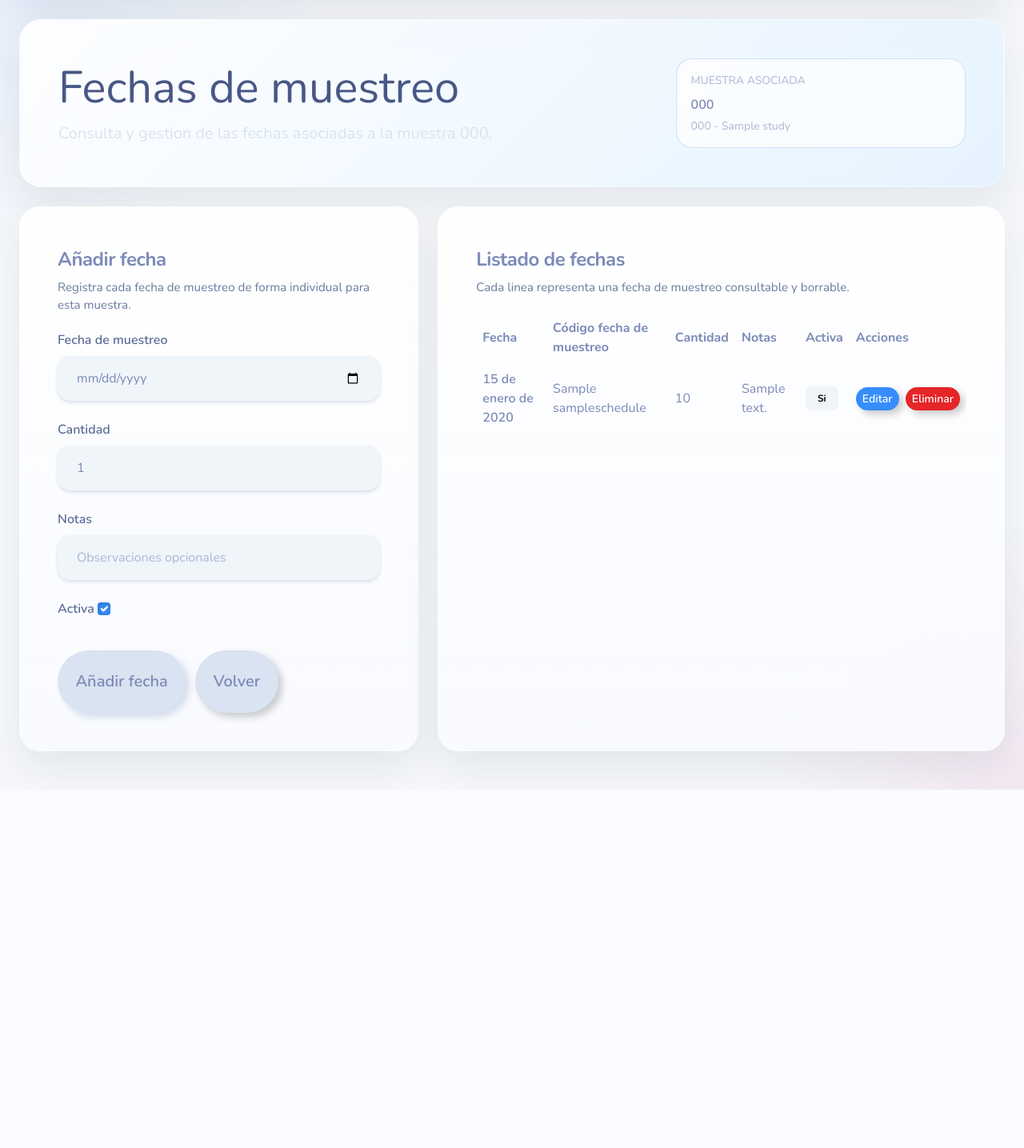
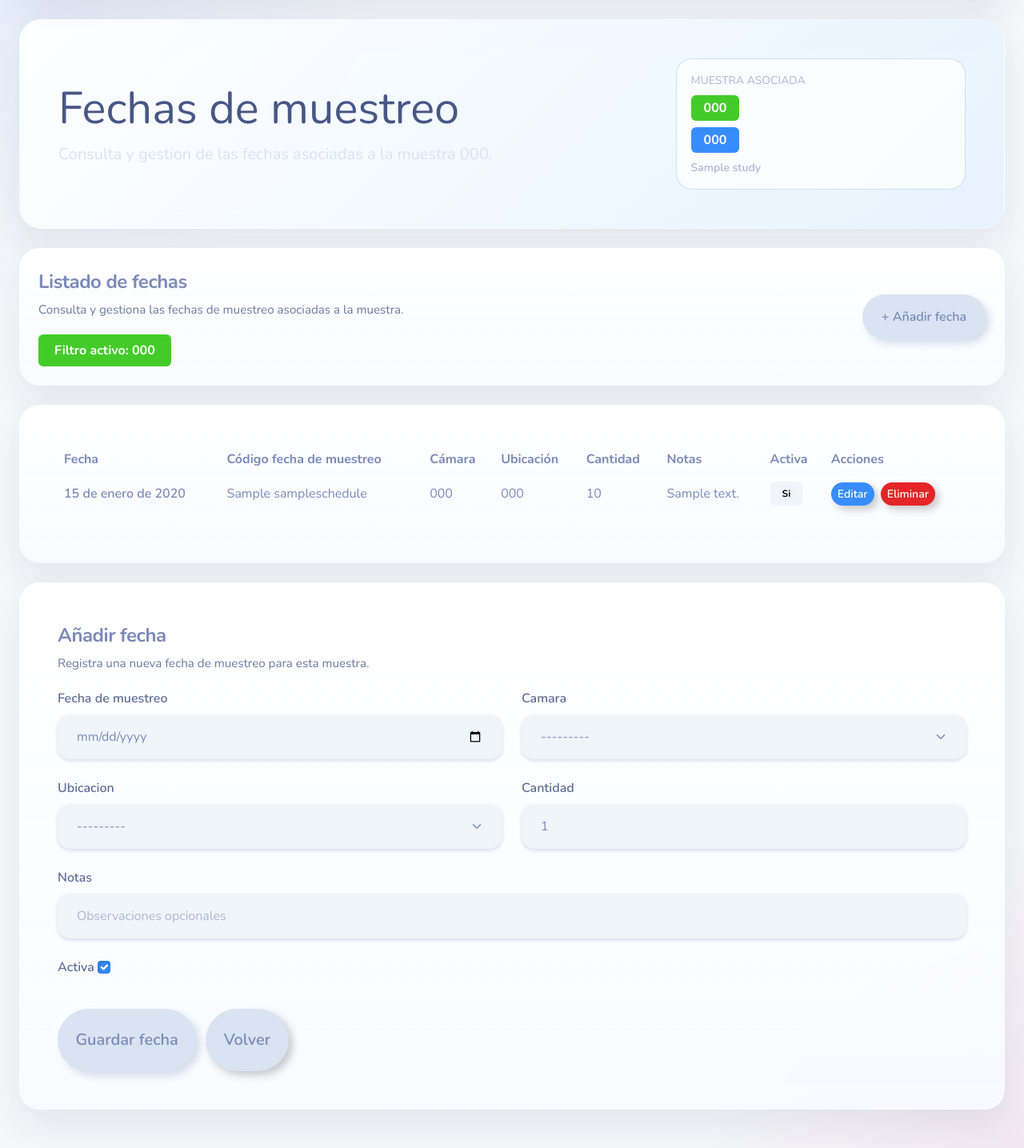
Before and after one commit to pprofilers-ui/proyectoafmgde, a Django app: page /app/samples/1/schedules/ in a window 1280 px wide. Shown: the part 98-1533 px from the top of the page at 80% size. Before the commit the page ends 1085 px from the top, so only its background shows below. Run offline with Django 5.2, Linux system fonts and the light colour scheme; a user stored in the database is signed in; tables that the repository leaves empty hold one stand-in row (values such as "Sample post"); some libraries are stand-ins or nearby versions.

Commit message:
Fix: mas mejoras en el formulario de fecha de muestreo soliciatados por Juanma el 24062026

```diff
--- a/audit/web_views.py
+++ b/audit/web_views.py
@@ -18,6 +18,9 @@ ACTION_LABELS = {
     "web_label_sample": "Muestra etiquetada",
     "web_place_in_chamber": "Entrada en camara registrada",
     "web_extract_sample": "Extraccion registrada",
+    "web_create_sample_schedule": "Fecha de muestreo creada",
+    "web_update_sample_schedule": "Fecha de muestreo actualizada",
+    "web_delete_sample_schedule": "Fecha de muestreo eliminada",
     "web_create_chamber_deviation": "Desviacion de camara registrada",
     "web_recalculate_sampling_point": "Fecha de muestreo recalculada",
     "recalculate_date": "Recalculo de fecha registrado",
@@ -31,6 +34,7 @@ ENTITY_LABELS = {
     "Study": "Estudio",
     "Sample": "Muestra",
     "SampleReception": "Recepcion",
+    "SampleSchedule": "Fecha de muestreo",
     "StockMovement": "Movimiento de stock",
     "SamplingPoint": "Punto de muestreo",
     "Chamber": "Camara",
--- a/templates/web/sample_schedules.html
+++ b/templates/web/sample_schedules.html
@@ -10,77 +10,216 @@
         <div class="col-lg-4">
             <div class="mini-kpi hero">
                 <div class="small text-uppercase text-muted">Muestra asociada</div>
-                <div class="fw-semibold mt-2">{{ sample.sample_code }}</div>
-                <div class="small text-muted mt-1">{{ sample.study.code }} - {{ sample.study.title }}</div>
+                <div class="fw-semibold mt-2">
+                    <span class="badge bg-success fs-6 px-3 py-2">
+                        {{ sample.sample_code }}
+                    </span>
+                </div>
+                <div class="mt-2">
+                    <span class="badge bg-primary fs-6 px-3 py-2">
+                        {{ sample.study.code }}
+                    </span>
+                </div>
+
+                <div class="small text-muted mt-2 fw-semibold">
+                    {{ sample.study.title }}
+                </div>
             </div>
         </div>
     </div>
 </div>
 
-<div class="row g-4">
-    <div class="col-xl-5">
-        <div class="card glass soft-card border-0 h-100">
-            <div class="card-body p-4 p-lg-5">
-                <div class="app-section-title">Añadir fecha</div>
-                <div class="app-section-copy">Registra cada fecha de muestreo de forma individual para esta muestra.</div>
-                <form method="post" action="/app/samples/{{ sample.id }}/schedules/create/" class="row g-4">
-                    {% csrf_token %}
-                    {% for field in schedule_form %}
-                    <div class="{% if field.name == 'notes' %}col-12{% else %}col-12{% endif %}">
-                        <label class="form-label">{{ field.label }}</label>
-                        {{ field }}
-                        {% if field.errors %}<div class="text-danger small mt-1">{{ field.errors|striptags }}</div>{% endif %}
+<div class="card glass soft-card border-0 mb-4">
+    <div class="card-body p-4">
+
+        <div class="d-flex justify-content-between align-items-center">
+
+            <div>
+                <div class="app-section-title">
+                    Listado de fechas
                 </div>
-                    {% endfor %}
-                    <div class="col-12 pt-2">
-                        <button class="btn btn-primary btn-lg soft-pill" type="submit">Añadir fecha</button>
-                        <a class="btn btn-outline-secondary btn-lg soft-pill ms-2" href="/app/samples/">Volver</a>
+
+                <div class="app-section-copy">
+                    Consulta y gestiona las fechas de muestreo asociadas a la muestra.
                 </div>
-                </form>
-            </div>
+                <div class="mt-3">
+
+                    <span class="badge bg-success fs-6">
+                        Filtro activo: {{ sample.sample_code }}
+                    </span>
+
                 </div>
             </div>
 
-    <div class="col-xl-7">
-        <div class="card glass soft-card border-0 h-100">
+            <button
+                class="btn btn-primary rounded-pill px-4"
+                type="button"
+                data-bs-toggle="collapse"
+                data-bs-target="#addScheduleCollapse">
+
+                + Añadir fecha
+
+            </button>
+
+        </div>
+
+    </div>
+</div>
+
+<div class="card glass soft-card border-0 mb-4">
     <div class="card-body p-4 p-lg-5">
-                <div class="app-section-title">Listado de fechas</div>
-                <div class="app-section-copy">Cada linea representa una fecha de muestreo consultable y borrable.</div>
+
         <div class="table-responsive">
             <table class="table table-hover align-middle">
+
                 <tr>
                     <th>Fecha</th>
                     <th>Código fecha de muestreo</th>
+                    <th>Cámara</th>
+                    <th>Ubicación</th>
                     <th>Cantidad</th>
                     <th>Notas</th>
                     <th>Activa</th>
                     <th>Acciones</th>
                 </tr>
+
                 {% for item in schedules %}
                 <tr>
                     <td class="fw-semibold">{{ item.planned_date }}</td>
                     <td>{{ item.label|default:"-" }}</td>
+                    <td>{{ item.chamber.code|default:"-" }}</td>
+                    <td>{{ item.chamber_location.code|default:"-" }}</td>
                     <td>{{ item.quantity }}</td>
                     <td>{{ item.notes|default:"-" }}</td>
-                            <td><span class="badge text-bg-light">{{ item.is_active|yesno:"Si,No" }}</span></td>
+
+                    <td>
+                        <span class="badge text-bg-light">
+                            {{ item.is_active|yesno:"Si,No" }}
+                        </span>
+                    </td>
+
                     <td class="text-nowrap">
-                                <button type="button" class="btn btn-sm btn-outline-primary rounded-pill me-1" onclick="openScheduleEditModal('{{ item.id }}', '{{ item.planned_date|date:"Y-m-d" }}', '{{ item.label|escapejs }}', '{{ item.quantity }}', '{{ item.notes|escapejs }}', '{{ item.is_active|yesno:"true,false" }}')">Editar</button>
-                                <form method="post" action="/app/samples/schedules/{{ item.id }}/delete/" class="d-inline">
+
+                        <button
+                            type="button"
+                            class="btn btn-sm btn-outline-primary rounded-pill me-1"
+                            onclick="openScheduleEditModal(
+                                '{{ item.id }}',
+                                '{{ item.planned_date|date:"Y-m-d" }}',
+                                '{{ item.label|escapejs }}',
+                                '{% if item.chamber_id %}{{ item.chamber_id }}{% endif %}',
+                                '{% if item.chamber_location_id %}{{ item.chamber_location_id }}{% endif %}',
+                                '{{ item.quantity }}',
+                                '{{ item.notes|escapejs }}',
+                                '{{ item.is_active|yesno:"true,false" }}'
+                            )">
+
+                            Editar
+
+                        </button>
+
+                        <form method="post"
+                              action="/app/samples/schedules/{{ item.id }}/delete/"
+                              class="d-inline">
+
                             {% csrf_token %}
-                                    <button class="btn btn-sm btn-outline-danger rounded-pill" type="submit">Eliminar</button>
+
+                            <button
+                                class="btn btn-sm btn-outline-danger rounded-pill"
+                                type="submit">
+
+                                Eliminar
+
+                            </button>
+
                         </form>
+
+                    </td>
+
+                </tr>
+
+                {% empty %}
+
+                <tr>
+                    <td colspan="8" class="text-muted">
+                        Todavía no hay fechas de muestreo.
                     </td>
                 </tr>
-                        {% empty %}
-                        <tr>
-                            <td colspan="6" class="text-muted">Todavia no hay fechas de muestreo.</td>
-                        </tr>
+
                 {% endfor %}
+
             </table>
         </div>
+
     </div>
 </div>
+
+<div class="collapse show" id="addScheduleCollapse">
+
+    <div class="card glass soft-card border-0">
+
+        <div class="card-body p-4 p-lg-5">
+
+            <div class="app-section-title">
+                Añadir fecha
             </div>
+
+            <div class="app-section-copy">
+                Registra una nueva fecha de muestreo para esta muestra.
+            </div>
+
+            <form method="post"
+                  action="/app/samples/{{ sample.id }}/schedules/create/"
+                  class="row g-4">
+
+                {% csrf_token %}
+
+                {% for field in schedule_form %}
+
+                <div class="{% if field.name == 'planned_date' or field.name == 'chamber' or field.name == 'chamber_location' or field.name == 'quantity' %}col-md-6{% else %}col-12{% endif %}">
+
+                    <label class="form-label">
+                        {{ field.label }}
+                    </label>
+
+                    {{ field }}
+
+                    {% if field.errors %}
+                    <div class="text-danger small mt-1">
+                        {{ field.errors|striptags }}
+                    </div>
+                    {% endif %}
+
+                </div>
+
+                {% endfor %}
+
+                <div class="col-12 pt-2">
+
+                    <button
+                        class="btn btn-primary btn-lg soft-pill"
+                        type="submit">
+
+                        Guardar fecha
+
+                    </button>
+
+                    <a
+                        class="btn btn-outline-secondary btn-lg soft-pill ms-2"
+                        href="/app/samples/">
+
+                        Volver
+
+                    </a>
+
+                </div>
+
+            </form>
+
+        </div>
+
+    </div>
+
 </div>
 
 <div class="modal fade" id="scheduleEditModal" tabindex="-1" aria-hidden="true">
@@ -101,6 +240,24 @@
                         <div class="col-md-4">
                             <label class="form-label">Código fecha de muestreo</label>
                             <input id="edit_schedule_label" name="label" type="text" class="form-control rounded-4 shadow-sm" readonly>
+                        </div>
+                        <div class="col-md-4">
+                            <label class="form-label">Camara</label>
+                            <select id="edit_schedule_chamber" name="chamber" class="form-select rounded-4 shadow-sm">
+                                <option value="">---------</option>
+                                {% for option in schedule_form.chamber.field.queryset %}
+                                <option value="{{ option.pk }}">{{ option }}</option>
+                                {% endfor %}
+                            </select>
+                        </div>
+                        <div class="col-md-4">
+                            <label class="form-label">Ubicacion</label>
+                            <select id="edit_schedule_chamber_location" name="chamber_location" class="form-select rounded-4 shadow-sm">
+                                <option value="">---------</option>
+                                {% for option in schedule_form.chamber_location.field.queryset %}
+                                <option value="{{ option.pk }}">{{ option }}</option>
+                                {% endfor %}
+                            </select>
                         </div>
                         <div class="col-md-4">
                             <label class="form-label">Cantidad</label>
@@ -133,11 +290,13 @@
 </div>
 
 <script>
-function openScheduleEditModal(scheduleId, plannedDate, label, quantity, notes, isActive) {
+function openScheduleEditModal(scheduleId, plannedDate, label, chamberId, chamberLocationId, quantity, notes, isActive) {
     const form = document.getElementById('scheduleEditForm');
     form.action = `/app/samples/schedules/${scheduleId}/edit/`;
     document.getElementById('edit_schedule_planned_date').value = plannedDate || '';
     document.getElementById('edit_schedule_label').value = label || '';
+    document.getElementById('edit_schedule_chamber').value = chamberId || '';
+    document.getElementById('edit_schedule_chamber_location').value = chamberLocationId || '';
     document.getElementById('edit_schedule_quantity').value = quantity || 1;
     document.getElementById('edit_schedule_notes').value = notes || '';
     document.getElementById('edit_schedule_is_active').value = isActive === 'true' ? 'true' : 'false';
```
Also changed, not shown: stability/admin.py (+7 -3 lines), stability/models.py (+14 -0 lines), stability/web_forms.py (+15 -2 lines), stability/web_views.py (+39 -5 lines), stability/migrations/0007_sampleschedule_chamber_and_location.py (added). Lines whose indentation alone changed are shown as unchanged.
